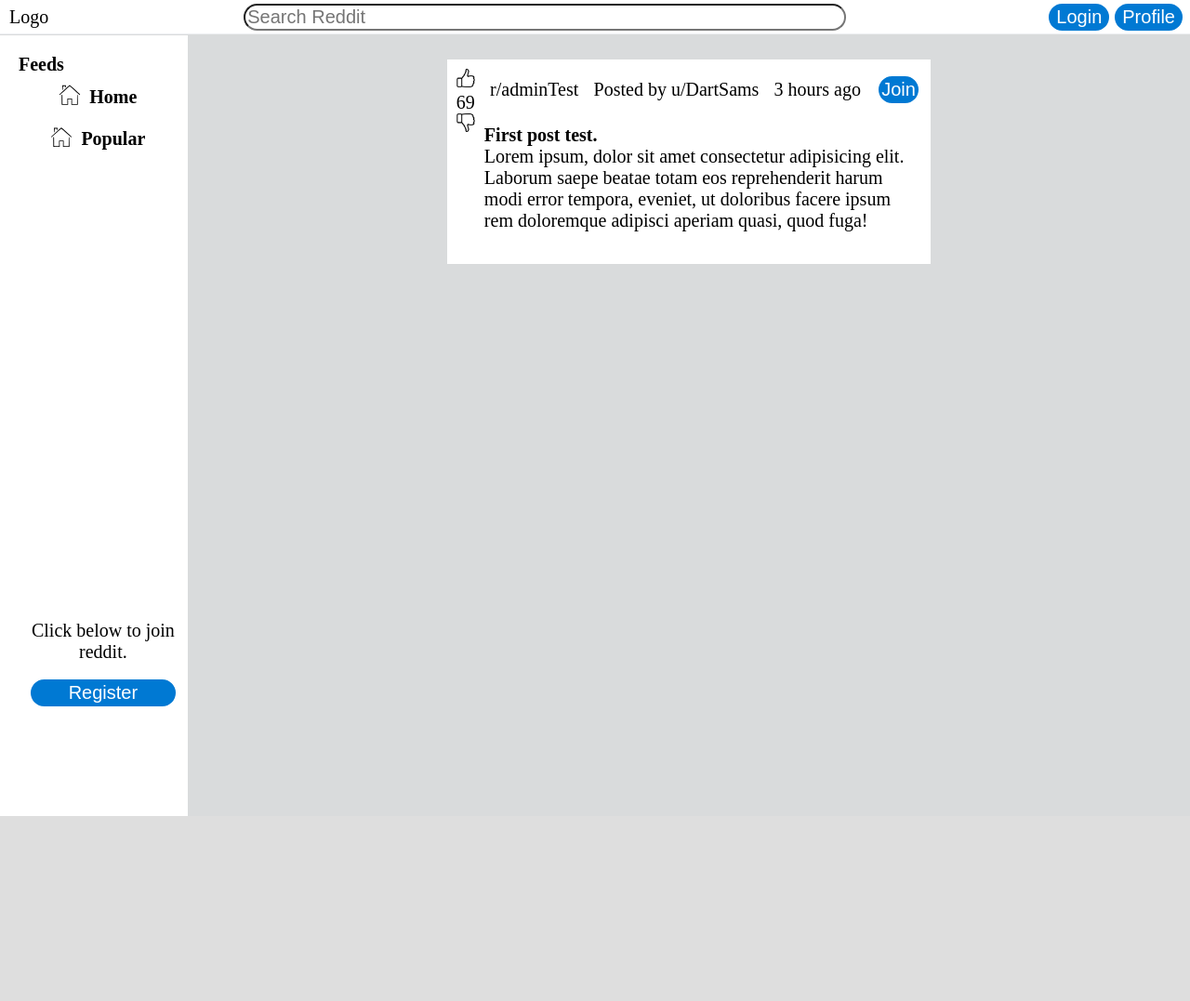
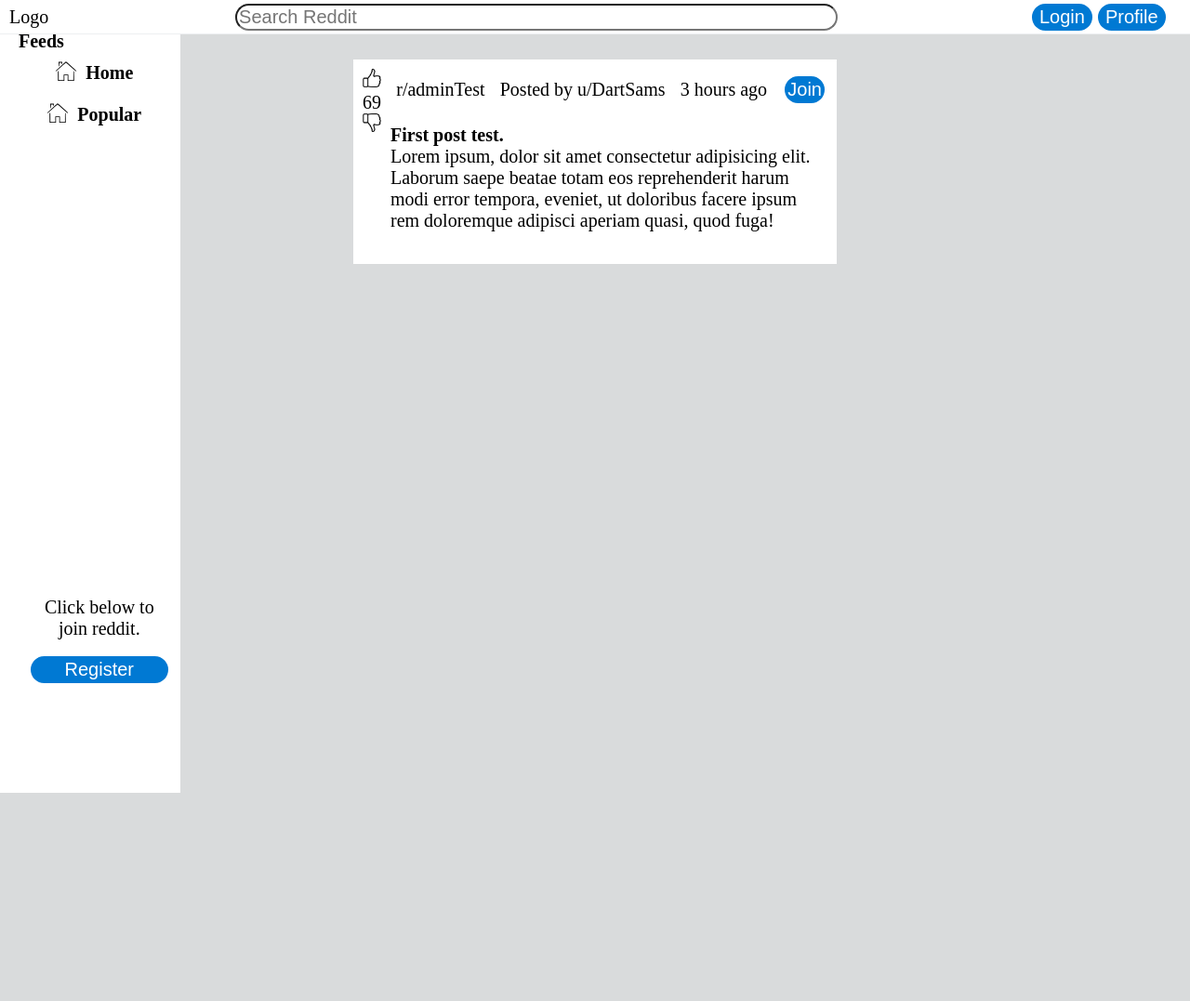
Before and after one commit to DartSams/Reddit-clone, a Flask app: page / in a window 1280 px wide. Shown: the top 1077 px of the page at 93% size. Before the commit the page ends 878 px from the top, so only its background shows below. Run offline with Flask 2, Linux system fonts and the light colour scheme.

Commit message:
fixed visual sizing and added z-index also made feed bar and navbar static to scroll with the page

```diff
--- a/static/home.css
+++ b/static/home.css
@@ -27,16 +27,20 @@ body{
     width:100vw;
     height: 100vh;
     background-color: var(--body-background-color);
+    overflow-x: hidden;
+
 }
 
 #navbar-container{
-    width: 100vw;
+    width: fit-content;
     height: 2%;
     position: fixed;
 }
 
 #navbar{
+    z-index: -1;
     display: flex;
+    width:100vw;
     height: 100%;
     padding:10px;
     background-color: var(--navbar-background-color);
@@ -49,6 +53,10 @@ body{
 #navbar-right-container,#navbar-left-container{
     display: flex;
     flex-direction: row;
+}
+
+#navbar-right-container{
+    margin-right: 3%;
 }
 
 #navbar button,#navbar select,#navbar input{
@@ -64,18 +72,19 @@ body{
 #body-container{
     display: flex;
     flex-direction: row;
-    /* width:100vw;
-    height: 100vh; */
+    /* width:100vw; */
+    /* height: 100vh; */
 }
 
 #body-container #feed-container{
-    position: relative;
-    margin-top: 3%;
-    top: 5%;
-    width:15vw;
+    position: fixed;
+    margin-top: 1%;
+    /* top: 5%; */
+    width:12vw;
     height: 100vh;
     background-color: var(--navbar-background-color);
     padding:20px;
+    z-index: -1;
 }
 
 #feed-container div{
@@ -115,8 +124,10 @@ body{
     /* align-items: center; */
     position: relative;
     margin-top: 5%;
-    width: 100vw;
-    height: auto;
+    width: 100%;
+    height: 10000px;
+    z-index: -1;
+    /* overflow-x: hidden; */
 }
 
 #post-container .post-card-container{
@@ -146,7 +157,7 @@ body{
 #post-container .post-card-container #post-header #post-header-left{
     display: flex;
     justify-content: space-evenly;
-    width:100%
+    width:100%;
 }
 
 #post-container #like-unlike img,#post-container #like-unlike img:hover{
```
